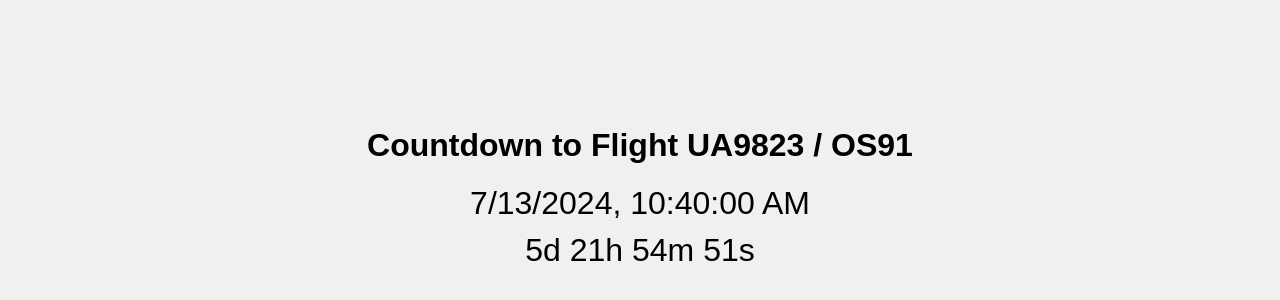
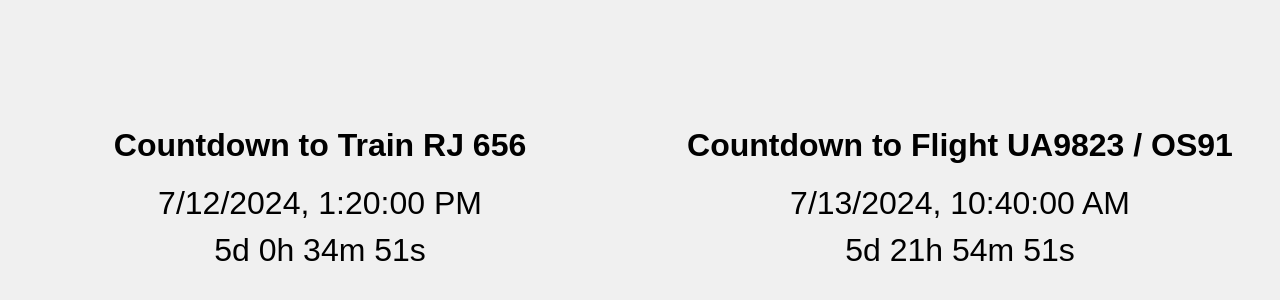
Before and after one commit to cqix/cqix.github.io, a plain HTML site: page index.html in a window 1280 px wide. Shown: the part 216-516 px from the top of the page. Drawn offline with Linux system fonts and the light colour scheme.

Commit message:
Add train

```diff
--- /dev/null
+++ b/countdown1.js
@@ -0,0 +1,33 @@
+// countdown2.js
+const countdownElement1 = document.getElementById('time1');
+
+// Set the date we're counting down to
+const countdownDate1 =  new Date('July 12, 2024 13:20:00');
+const countdownDateInt1 = countdownDate1.getTime();
+
+document.getElementById('starttime1').innerHTML = countdownDate1.toLocaleString();
+
+// Update the count down every 1 second
+const x1 = setInterval(function() {
+
+    // Get today's date and time
+    const now = new Date().getTime();
+
+    // Find the distance between now and the count down date
+    const distance = countdownDateInt1 - now;
+
+    // Time calculations for days, hours, minutes and seconds
+    const days = Math.floor(distance / (1000 * 60 * 60 * 24));
+    const hours = Math.floor((distance % (1000 * 60 * 60 * 24)) / (1000 * 60 * 60));
+    const minutes = Math.floor((distance % (1000 * 60 * 60)) / (1000 * 60));
+    const seconds = Math.floor((distance % (1000 * 60)) / 1000);
+
+    // Display the result in the element with id="time"
+    countdownElement1.innerHTML = `${days}d ${hours}h ${minutes}m ${seconds}s`;
+
+    // If the count down is finished, write some text
+    if (distance < 0) {
+        clearInterval(x);
+        countdownElement1.innerHTML = "Flight has departed";
+    }
+}, 1000);
--- a/countdown.js
+++ b/countdown2.js
@@ -1,20 +1,20 @@
-// countdown.js
-const countdownElement = document.getElementById('time');
+// countdown2.js
+const countdownElement2 = document.getElementById('time2');
 
 // Set the date we're counting down to
-const countdownDate =  new Date('July 13, 2024 10:40:00');
-const countdownDateInt = countdownDate.getTime();
+const countdownDate2 =  new Date('July 13, 2024 10:40:00');
+const countdownDateInt2 = countdownDate2.getTime();
 
-document.getElementById('starttime').innerHTML = countdownDate.toLocaleString();
+document.getElementById('starttime2').innerHTML = countdownDate2.toLocaleString();
 
 // Update the count down every 1 second
-const x = setInterval(function() {
+const x2 = setInterval(function() {
 
     // Get today's date and time
     const now = new Date().getTime();
 
     // Find the distance between now and the count down date
-    const distance = countdownDateInt - now;
+    const distance = countdownDateInt2 - now;
 
     // Time calculations for days, hours, minutes and seconds
     const days = Math.floor(distance / (1000 * 60 * 60 * 24));
@@ -23,11 +23,11 @@ const x = setInterval(function() {
     const seconds = Math.floor((distance % (1000 * 60)) / 1000);
 
     // Display the result in the element with id="time"
-    countdownElement.innerHTML = `${days}d ${hours}h ${minutes}m ${seconds}s`;
+    countdownElement2.innerHTML = `${days}d ${hours}h ${minutes}m ${seconds}s`;
 
     // If the count down is finished, write some text
     if (distance < 0) {
         clearInterval(x);
-        countdownElement.innerHTML = "Flight has departed";
+        countdownElement2.innerHTML = "Flight has departed";
     }
 }, 1000);
--- a/index.html
+++ b/index.html
@@ -3,7 +3,7 @@
 <head>
     <meta charset="UTF-8">
     <meta name="viewport" content="width=device-width, initial-scale=1.0">
-    <title>Flight Countdown</title>
+    <title>Vacation Countdown</title>
     <style>
         body {
             font-family: Arial, sans-serif;
@@ -13,21 +13,28 @@
             height: 100vh;
             background-color: #f0f0f0;
         }
-        #countdown {
+        .countdown {
             text-align: center;
+            min-width: 50vw;
         }
-        #countdown div {
+        .countdown div {
             font-size: 2em;
             margin: 10px 0;
         }
     </style>
 </head>
 <body>
-<div id="countdown">
+<div class="countdown">
+    <h1>Countdown to Train RJ 656</h1>
+    <div id="starttime1"></div>
+    <div id="time1"></div>
+</div>
+<div class="countdown">
     <h1>Countdown to Flight UA9823 / OS91</h1>
-    <div id="starttime"></div>
-    <div id="time"></div>
+    <div id="starttime2"></div>
+    <div id="time2"></div>
 </div>
-<script src="countdown.js"></script>
+<script src="countdown1.js"></script>
+<script src="countdown2.js"></script>
 </body>
 </html>
```
